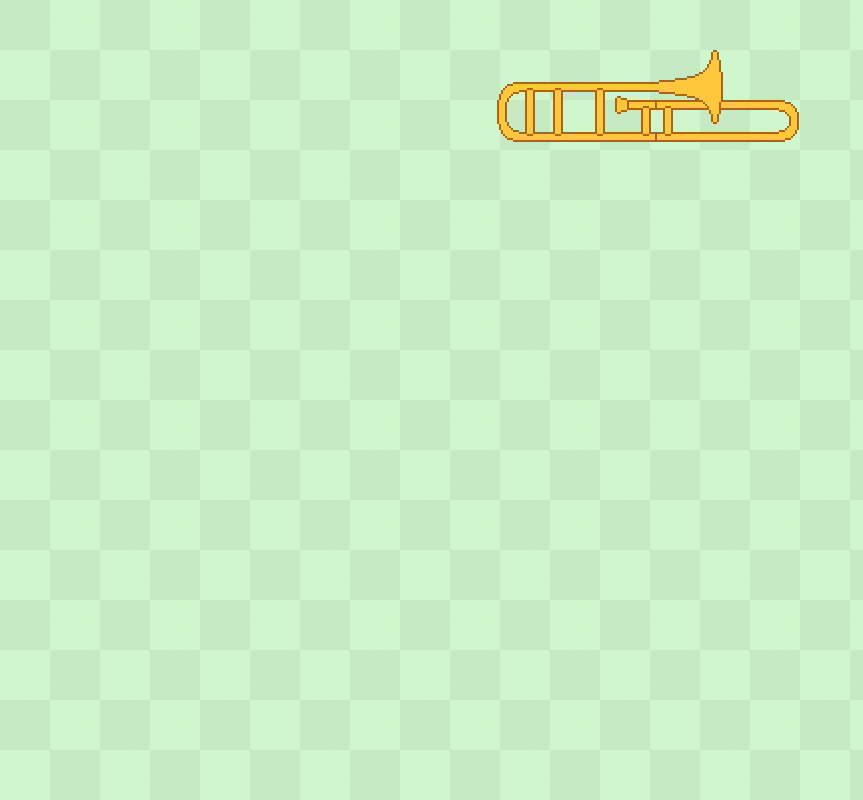
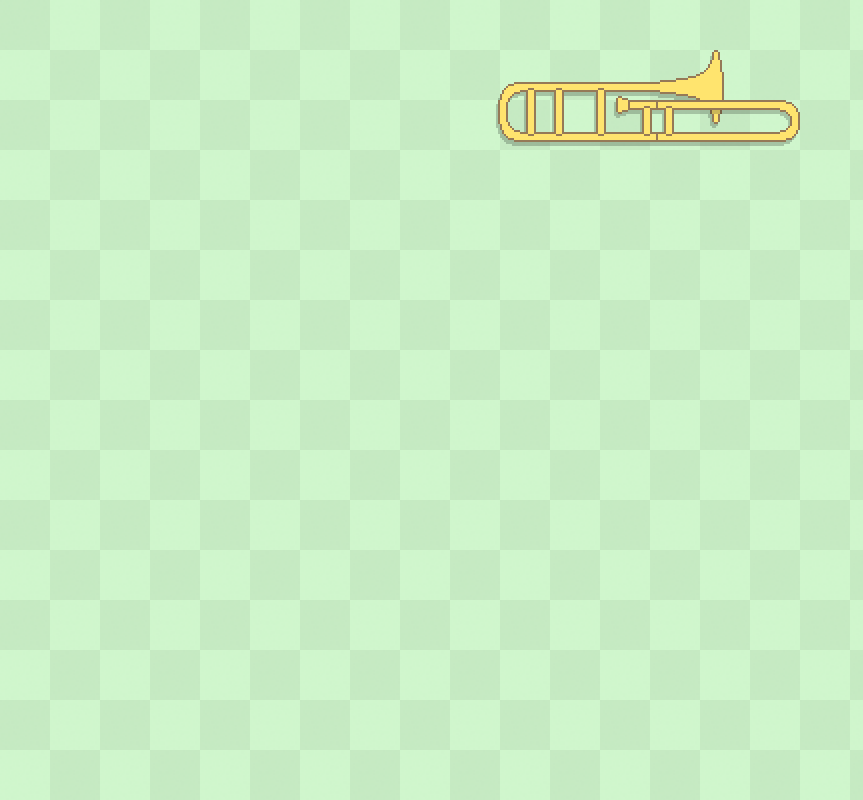
Before and after one commit to MatthewRayfield/popup-trombone, a plain HTML site: page index.html in a window 1280 px wide. Shown: the whole page, without its empty margins (0-863 px from the left). Drawn offline with Linux system fonts and the light colour scheme.

Commit message:
new (and improved ??) graphics, WOW ! 😱😱😱

```diff
--- a/index.html
+++ b/index.html
@@ -5,8 +5,8 @@
     }
     #outer {
         position: relative;
-        height: 92px;
-        min-width: 302px;
+        height: 96px;
+        min-width: 304px;
         margin: 50px;
     }
     #top {
@@ -22,9 +22,9 @@
     #expander {
         position: absolute;
         bottom: 0;
-        left: 160px;
-        width: calc(100% - 176px);
-        height: 42px;
+        left: 162px;
+        width: calc(100% - 182px);
+        height: 46px;
     }
 </style>
 <script>
@@ -66,7 +66,7 @@
 
         startingWidth = window.innerWidth;
         startingHeight = window.innerHeight;
-        margin = (startingWidth - 302) / 2;
+        margin = (startingWidth - 304) / 2;
 
         outer.style.marginLeft = margin;
         outer.style.marginRight = margin;
@@ -95,23 +95,11 @@
 
         document.body.addEventListener('click', audioSetup);
 
-        document.body.addEventListener('keydown', function () {
-            /*if (!gainNode) return;
-
-            gainNode.gain.value = .5;*/
-        });
-
-        document.body.addEventListener('keyup', function () {
-            /*if (!gainNode) return;
-
-            gainNode.gain.value = 0;*/
-        });
-
         window.addEventListener('resize', onResize);
     });
 </script>
 <div id="outer">
-    <img id="expander" src="expander.gif" />
-    <img id="slide" src="slide.gif" />
-    <img id="top" src="top.gif" />
+    <img id="top" src="top.png" />
+    <img id="expander" src="expander.png" />
+    <img id="slide" src="slide.png" />
 </div>
```
Also changed, not shown: expander.gif (deleted), expander.png (added), slide.gif (deleted), slide.png (added), top.gif (deleted), top.png (added).
